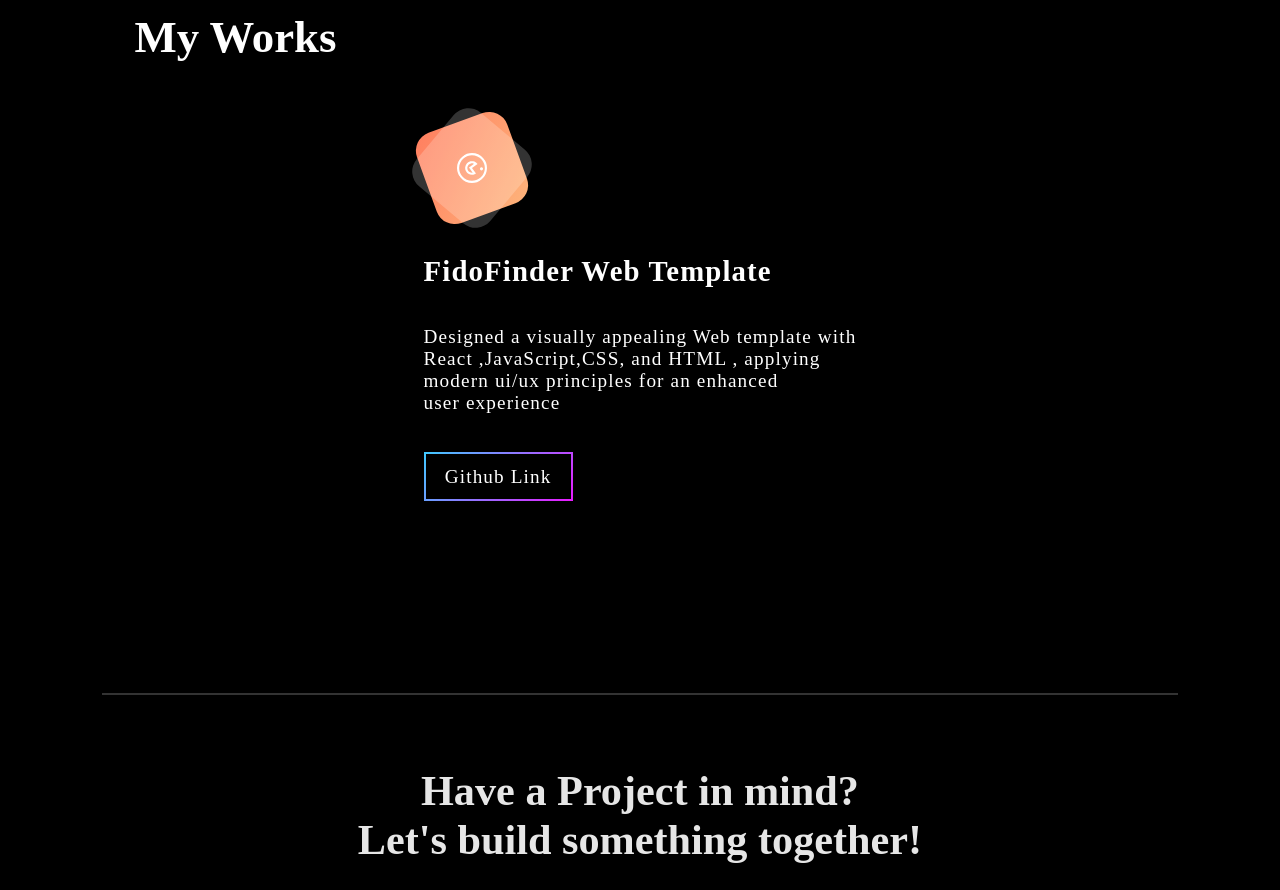
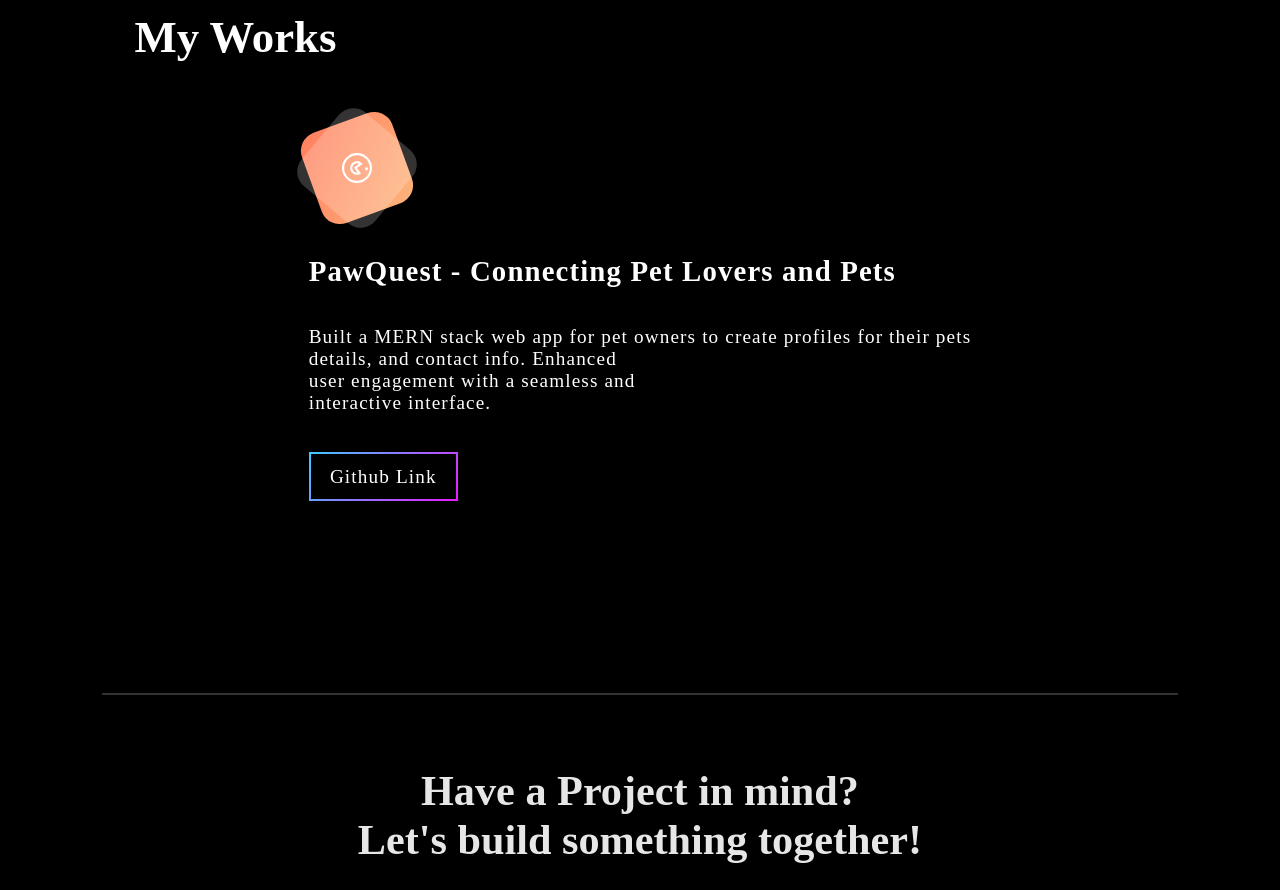
Before and after one commit to sanyxmm/Portfolio, a React (Vite) app: page / in a window 1280 px wide. Shown: the part 1860-2750 px from the top of the page. Built offline with nearby package versions, Linux system fonts and the light colour scheme.

Commit message:
Update Work.jsx

```diff
--- a/src/pages/Works/Work.jsx
+++ b/src/pages/Works/Work.jsx
@@ -14,8 +14,8 @@ const Work = () => {
     </div>
       </div>
 
-      <h2>FidoFinder Web Template</h2>
-      <p>Designed a visually appealing Web template with <br /> React ,JavaScript,CSS, and HTML , applying <br />modern ui/ux principles for an enhanced <br /> user experience</p>
+      <h2>PawQuest - Connecting Pet Lovers and Pets</h2>
+       Built a MERN stack web app for pet owners to create profiles for their pets <br /> details, and contact info. Enhanced <br />user engagement with a seamless and<br />  interactive interface.
       <a href="https://github.com/sanyxmm/fidofinder" class="fancy-button">Github Link </a>
 
      </div>
```
